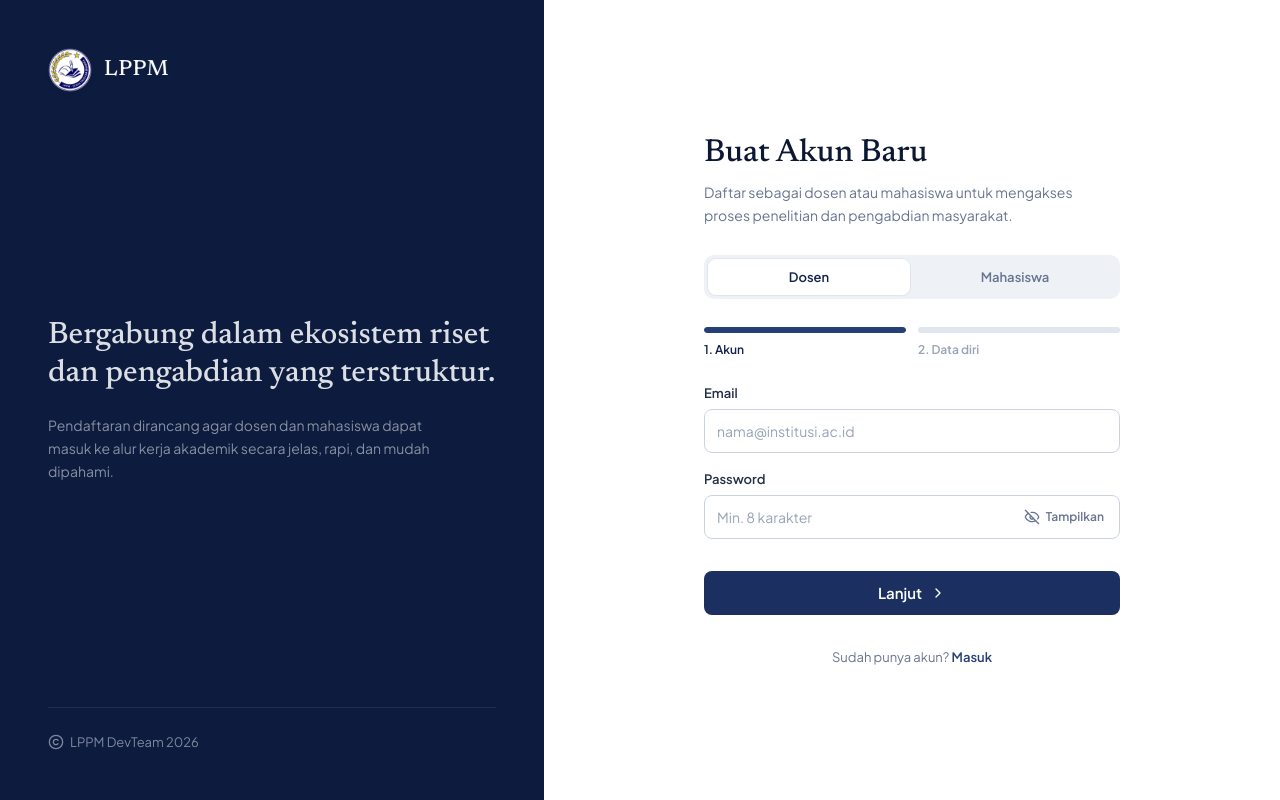
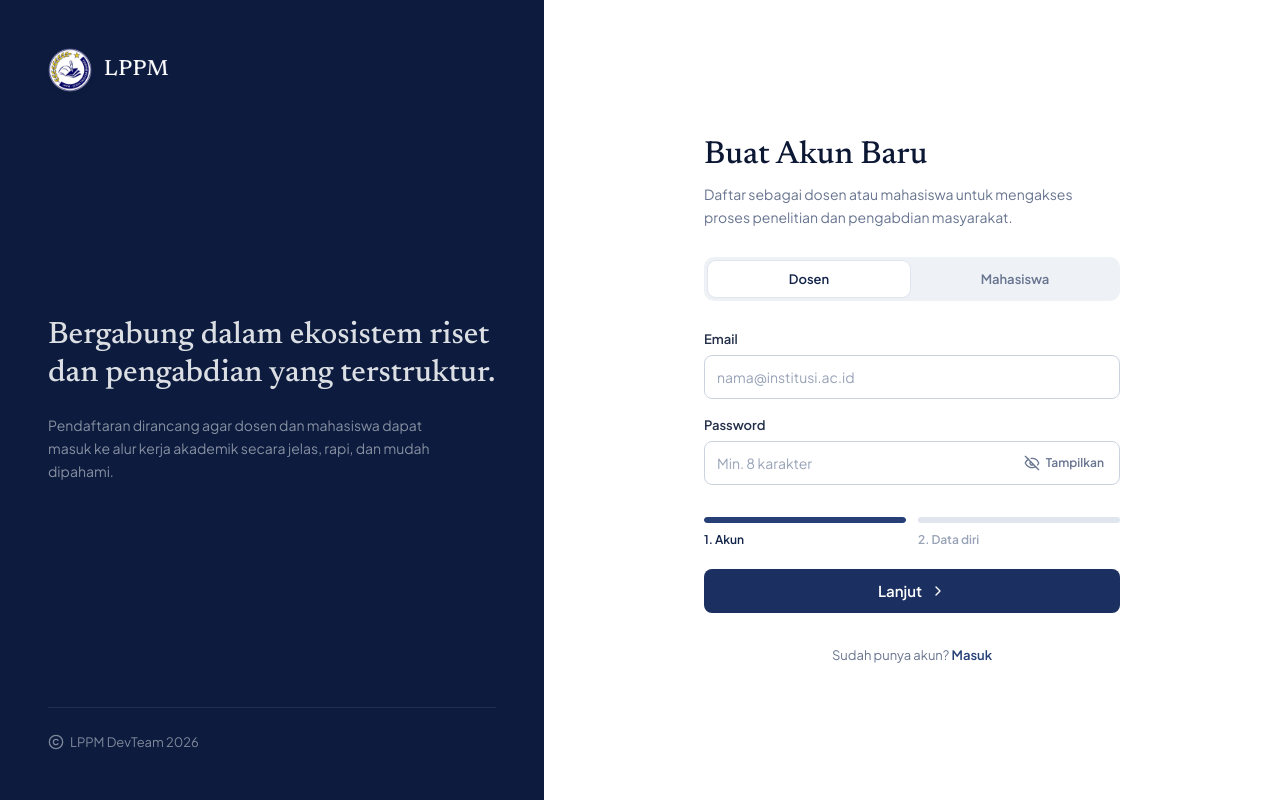
Before and after one commit to itsraziqsm/LPPM_TrigunaDharma, a React (Vite) app in the folder frontend/: page /register in a window 1280 px wide. Built offline with nearby package versions, Linux system fonts and the light colour scheme; no server answers.

Commit message:
Daftar: bilah progres langkah dipindah tepat di atas tombol aksi
Co-Authored-By: Claude Opus 5.5 <noreply@anthropic.com>
Claude-Session: https://claude.ai/code/session_01Cm2vXEsX8fq7NEk7HoWVEK

```diff
--- a/frontend/src/pages/RegisterPage.jsx
+++ b/frontend/src/pages/RegisterPage.jsx
@@ -200,24 +200,8 @@ export default function RegisterPage() {
             </div>
           ) : null}
 
-          {/* Dua langkah: 1. Akun (email & password) → 2. Data dosen/mahasiswa. Bilah progres bergerak halus. */}
-          <ol className="mt-7 grid grid-cols-2 gap-3" aria-label="Langkah pendaftaran">
-            {LANGKAH.map((l, i) => (
-              <li key={l} aria-current={langkah === i ? 'step' : undefined}>
-                <span className="block h-1.5 overflow-hidden rounded-full bg-slate-200">
-                  <span
-                    className="block h-full rounded-full bg-navy-700 transition-[width] duration-500 ease-out motion-reduce:transition-none"
-                    style={{ width: langkah >= i ? '100%' : '0%' }}
-                  />
-                </span>
-                <span className={`mt-2 block text-xs font-semibold ${langkah >= i ? 'text-navy-900' : 'text-slate-400'}`}>
-                  {i + 1}. {l}
-                </span>
-              </li>
-            ))}
-          </ol>
 
-          <form onSubmit={handleSubmit} className="mt-6 overflow-hidden" noValidate>
+          <form onSubmit={handleSubmit} className="mt-7 overflow-hidden" noValidate>
             <div key={langkah} className={arah === 'maju' ? 'langkah-maju' : 'langkah-mundur'}>
             {langkah === 0 ? (
             <div className="space-y-4">
@@ -325,13 +309,30 @@ export default function RegisterPage() {
             )}
             </div>
 
+            {/* Bilah progres langkah (1. Akun → 2. Data diri), tepat di atas tombol aksi; bergerak halus saat pindah langkah. */}
+            <ol className="mt-8 grid grid-cols-2 gap-3" aria-label="Langkah pendaftaran">
+              {LANGKAH.map((l, i) => (
+                <li key={l} aria-current={langkah === i ? 'step' : undefined}>
+                  <span className="block h-1.5 overflow-hidden rounded-full bg-slate-200">
+                    <span
+                      className="block h-full rounded-full bg-navy-700 transition-[width] duration-500 ease-out motion-reduce:transition-none"
+                      style={{ width: langkah >= i ? '100%' : '0%' }}
+                    />
+                  </span>
+                  <span className={`mt-2 block text-xs font-semibold ${langkah >= i ? 'text-navy-900' : 'text-slate-400'}`}>
+                    {i + 1}. {l}
+                  </span>
+                </li>
+              ))}
+            </ol>
+
             {langkah === 0 ? (
-              <button type="button" onClick={lanjut} className="btn btn-primary mt-8 h-11 w-full text-[0.9375rem]">
+              <button type="button" onClick={lanjut} className="btn btn-primary mt-5 h-11 w-full text-[0.9375rem]">
                 Lanjut
                 <ChevronRight size={16} aria-hidden="true" />
               </button>
             ) : (
-              <div className="mt-8 grid grid-cols-[auto_minmax(0,1fr)] gap-3">
+              <div className="mt-5 grid grid-cols-[auto_minmax(0,1fr)] gap-3">
                 <button type="button" onClick={kembali} className="btn btn-secondary h-11" disabled={loading}>
                   <ChevronLeft size={16} aria-hidden="true" />
                   Kembali
```
Also changed, not shown: 1 other file (tests, documents, lock files or other folders).
